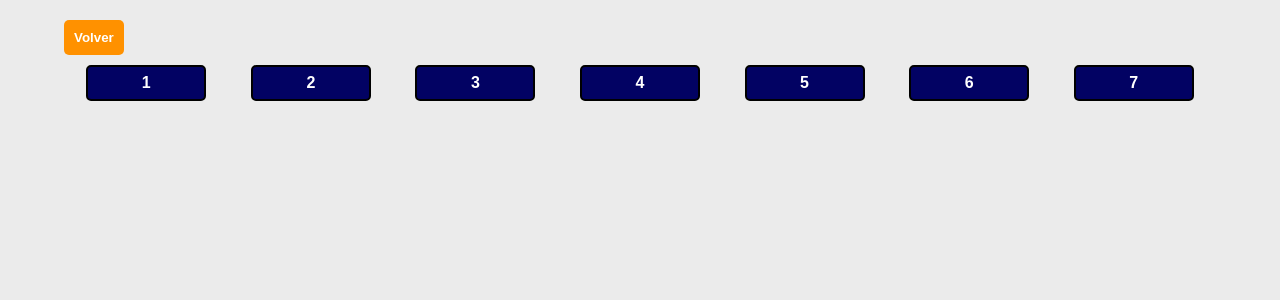
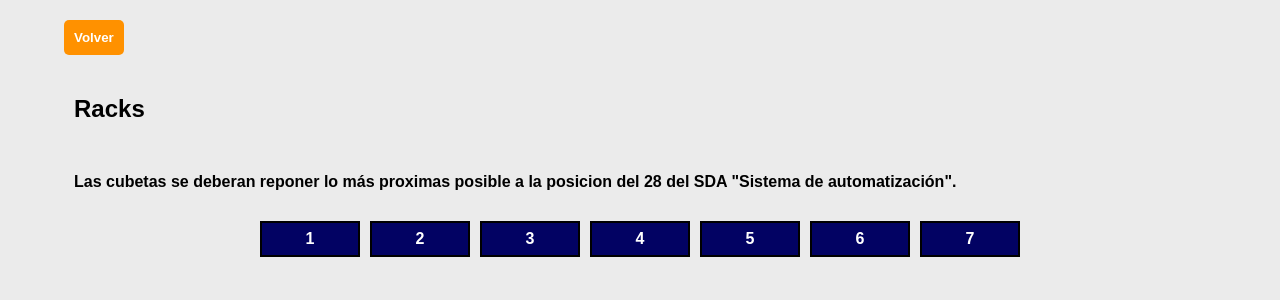
Before and after one commit to matiasarz/matiasarz-trabajaf, a React (Create React App) app: page /reposicion/pasillo/50/1 in a window 1280 px wide. Shown: the top 300 px of the page. Built offline with nearby package versions, Linux system fonts and the light colour scheme.

Commit message:
Agregando texto

```diff
--- a/src/components/pasilloContainer/PasilloContainer.jsx
+++ b/src/components/pasilloContainer/PasilloContainer.jsx
@@ -24,6 +24,12 @@ const PasilloContainer = () => {
         <section className="pasilloContainer">
             <ButtonBack to="/reposicion" />
             <h1>Pasillo</h1>
+            <p>
+                <b>
+                    Una vez realizado el paso anterior llevamos las cubetas al
+                    pasillo correspondiente.
+                </b>
+            </p>
             <div className="pasilloContainer">
                 {pasillo.map((item, index) => (
                     <Link
--- a/src/components/pulmonContainer/PulmonContainer.css
+++ b/src/components/pulmonContainer/PulmonContainer.css
@@ -1,10 +1,11 @@
-.pulmonContainer h1 {
+.pulmonContainer h1,p {
     padding: 10px;
     margin-top: 30px;
 }
 .pulmonItemContainer {
     margin-top: 50px;
     display: flex;
+    flex-wrap: wrap;
     justify-content: space-evenly;
     align-items: center;
     gap: 20px;
--- a/src/components/pulmonContainer/PulmonContainer.jsx
+++ b/src/components/pulmonContainer/PulmonContainer.jsx
@@ -18,6 +18,14 @@ const PulmonContainer = () => {
         <section className="pulmonContainer">
             <ButtonBack to="/" />
             <h1>Pulmones</h1>
+            <p>
+                <b>
+                    Es donde llegan las cubetas cuando se envian de el sector
+                    31. Con el interno del pulmón o buffer cargamos las cubetas
+                    al sistema desde la pocket. Luego procedemos a la reposición
+                    de las cubetas según el pasillo y rack que corresponda.
+                </b>
+            </p>
             <div className="pulmonItemContainer">
                 {data.map((item) => (
                     <PulmonItem key={item.id} data={item} />
--- a/src/components/pulmonItem/PulmonItem.css
+++ b/src/components/pulmonItem/PulmonItem.css
@@ -3,7 +3,6 @@
     border: 1px solid #999;
     box-shadow: 0 0 5px #999;
     border-radius: 5px;
-    flex-grow: 1;
     text-align: center;
 }
 .pulmonItem:hover {
@@ -14,3 +13,14 @@
     display: block;
     padding: 20px;
 }
+
+@media only screen and (min-width: 500px) {
+    .pulmonItem {
+        flex-grow: 1;
+    }
+}
+@media only screen and (max-width: 499px) {
+    .pulmonItem {
+        width: 100%;
+    }
+}
--- a/src/components/rackContainer/RackContainer.jsx
+++ b/src/components/rackContainer/RackContainer.jsx
@@ -33,14 +33,21 @@ const RackContainer = () => {
     if (!data) return <h2>Cargando...</h2>;
 
     return (
-        <>
+        <section className="rackContainer">
             <ButtonBack to={`/reposicion/pasillo/${route}`} />
+            <h1>Racks</h1>
+            <p>
+                <b>
+                    Las cubetas se deberan reponer lo más proximas posible a la
+                    posicion del 28 del SDA "Sistema de automatización".
+                </b>
+            </p>
             <div className="rackNumberContainer">
                 {data.map((item) => (
                     <RackItem key={item} rack={item} />
                 ))}
             </div>
-        </>
+        </section>
     );
 };
 
--- a/src/components/rackItem/RackItem.css
+++ b/src/components/rackItem/RackItem.css
@@ -1,17 +1,21 @@
 
+.rackContainer h1 {
+    padding: 10px;
+    margin-top: 30px;
+}
 .rackNumberContainer {
     display: flex;
-    justify-content: space-around;
+    justify-content: center;
     flex-wrap: wrap;
+    gap: 10px;
+    margin-top: 20px;
 }
 .rackNumber {
-    flex-basis: 120px;
+    flex-basis: 100px;
     border: 2px solid #000;
-    border-radius: 5px;
     font-size: 1em;
     font-weight: 600;
     text-align: center;
-    margin: 10px;
     padding: 7px 0;
     background-color: #020263;
     color: #fff;
--- a/src/components/rackItem/RackItem.jsx
+++ b/src/components/rackItem/RackItem.jsx
@@ -3,7 +3,7 @@ import "./RackItem.css";
 const RackItem = ({ rack }) => {
     if (!rack) return <h2>Cargando...</h2>;
 
-    return <h1 className="rackNumber">{rack}</h1>;
+    return <h2 className="rackNumber">{rack}</h2>;
 };
 
 export default RackItem;
```
